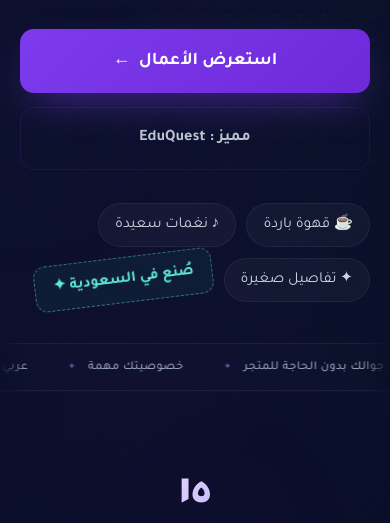
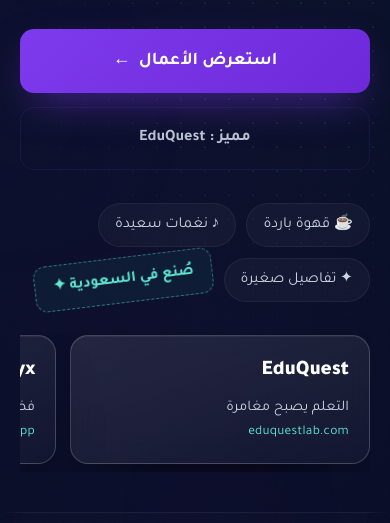
Before and after one commit to MyT-Studio/mytstudio, a plain HTML site: page index.html in a window 390 px wide. Shown: the part 304-827 px from the top of the page. Drawn offline with Linux system fonts and the light colour scheme.

Commit message:
إظهار البطاقات الطافية على الجوال: شريط أفقي يُسحب بالإصبع مع scroll-snap بدل إخفائها

```diff
--- a/index.html
+++ b/index.html
@@ -1200,8 +1200,28 @@ section{padding-block:clamp(54px,6.6vh,78px);}
 @keyframes stampSpin{to{transform:rotate(360deg)}}
 
 @media (max-width:1024px){
-  .hero-content{grid-template-columns:1fr;}
-  .hero-visual{display:none;}
+  .hero-content{grid-template-columns:1fr; row-gap:0;}
+  /* البطاقات الطافية تبقى ظاهرة على الجوال: شريط أفقي يُسحب بالإصبع */
+  .hero-visual{
+    display:flex; grid-column:1; grid-row:auto; position:static;
+    height:auto; width:100%; margin-top:30px; padding:2px 2px 8px;
+    gap:14px; overflow-x:auto; overflow-y:hidden;
+    scroll-snap-type:x mandatory; -webkit-overflow-scrolling:touch;
+    pointer-events:auto; scrollbar-width:none;
+  }
+  .hero-visual::-webkit-scrollbar{display:none;}
+  .hv-card{
+    position:static; flex:0 0 min(78vw,300px); width:auto;
+    transform:none; animation:none; margin:0;
+    scroll-snap-align:start;
+  }
+  .hv-a,.hv-b,.hv-c{top:auto; inset-inline:auto;}
+  .hv-stamp{
+    position:static; flex:0 0 auto; align-self:center;
+    width:72px; height:72px; margin-inline:8px 0;
+  }
+  .hv-stamp b{font-size:1.3rem;}
+  .hv-stamp span{font-size:.62rem;}
 }
 
 
```
